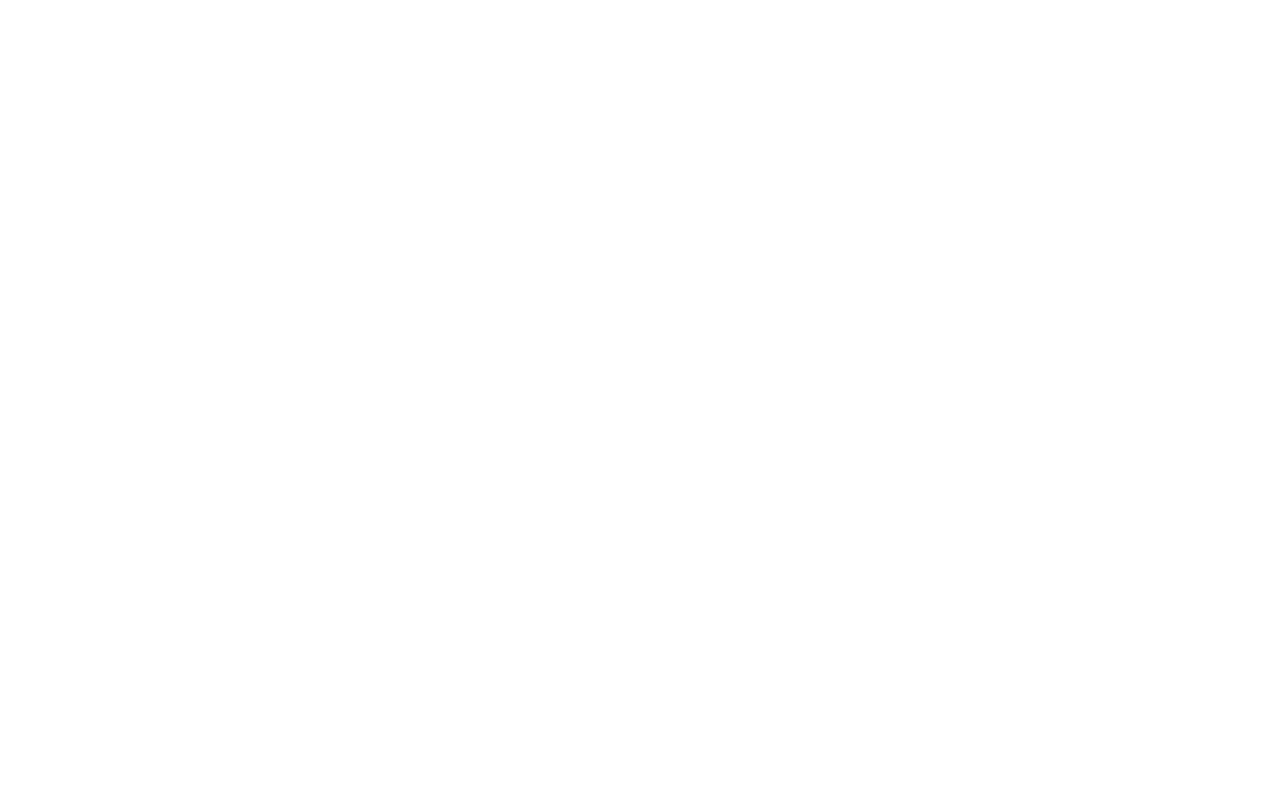
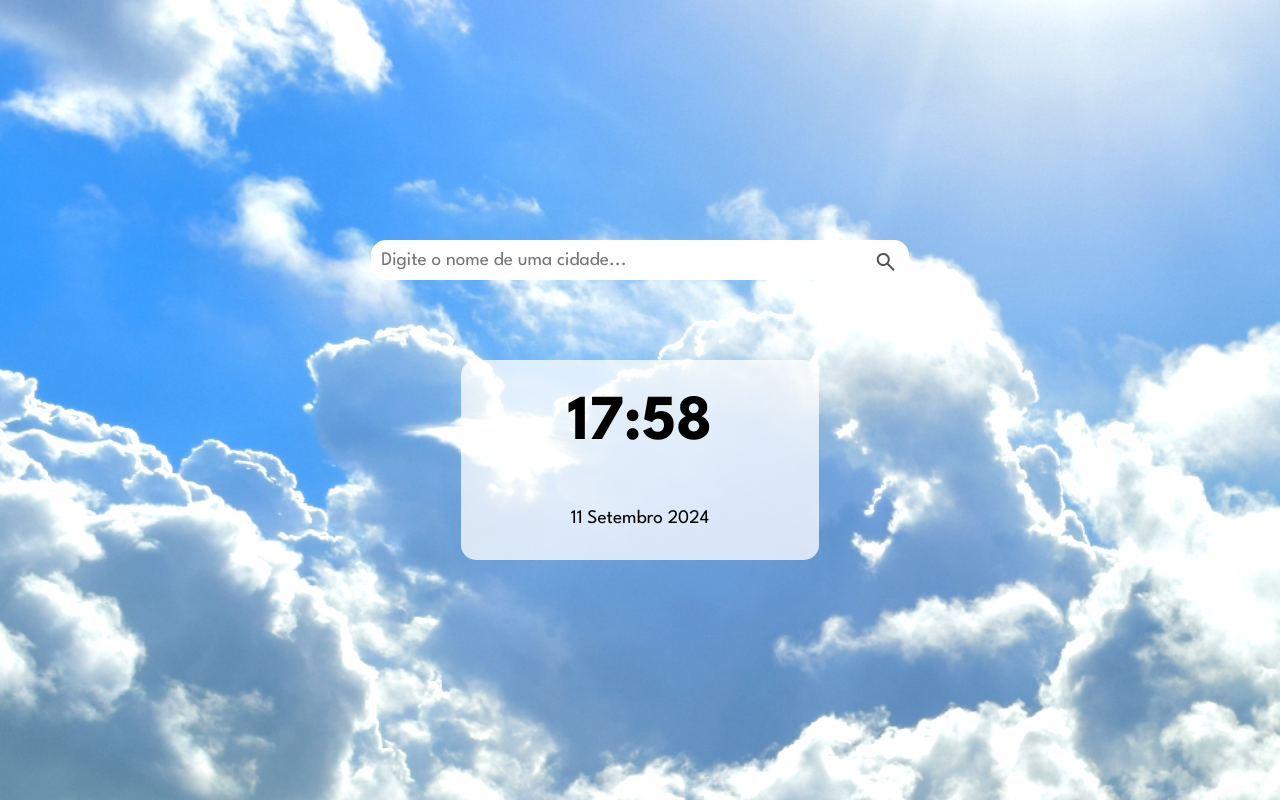
Before and after one commit to BraionFernandes/WeatherAPI_react_vite_deploy, a React (Vite) app: page / in a window 1280 px wide. Before the commit this address had no page. Built offline with nearby package versions, Linux system fonts and the light colour scheme.

Commit message:
Ajuste de React Router

```diff
--- a/src/App.jsx
+++ b/src/App.jsx
@@ -9,9 +9,9 @@
   return (
       <>
         <WeatherProvider>
-          <Routes>
-              <Route path='/WeatherAPI_react_vite_deploy' element={<PagClimaHome/>}/>
-              <Route path='/WeatherAPI_react_vite_deploy/PagClima' element={<PagClima/>}/>
+          <Routes path='/WeatherAPI_react_vite_deploy'>
+              <Route path='/' element={<PagClimaHome/>}/>
+              <Route path='/PagClima' element={<PagClima/>}/>
           </Routes>
         </WeatherProvider>
       </>
```
